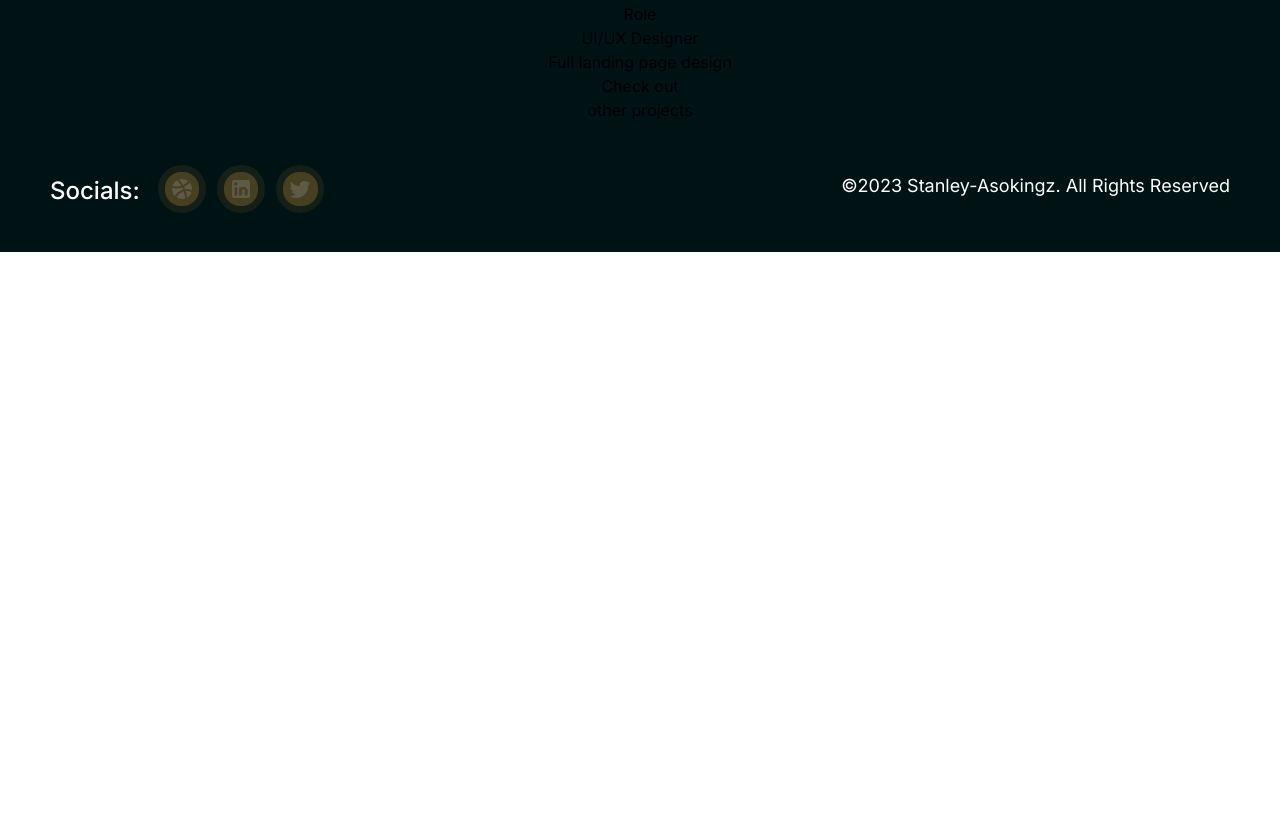
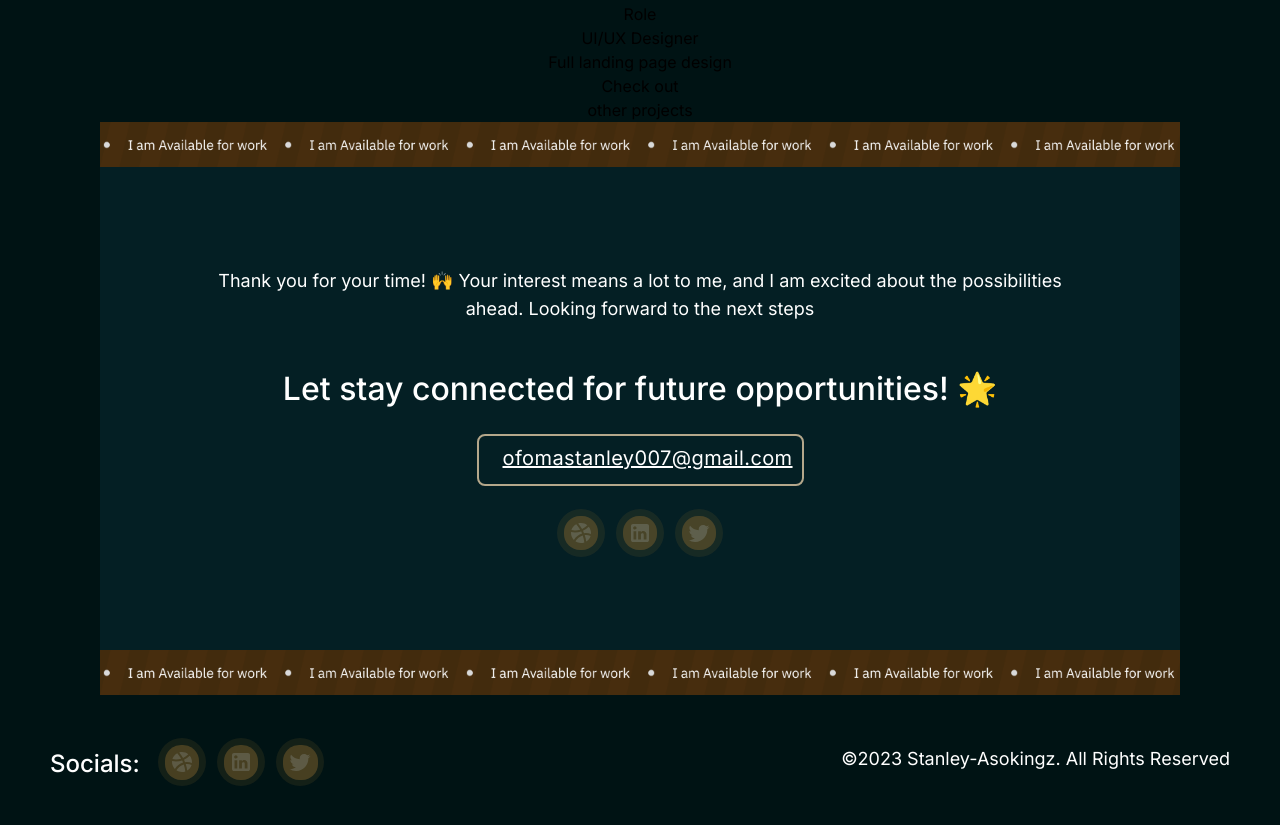
Before and after one commit to Maxwell011/portfolio-design, a Next.js app: page /charity in a window 1280 px wide. Shown: the part 1540-2365 px from the top of the page. Before the commit the page ends 1792 px from the top, so only its background shows below. Built offline with nearby package versions, Linux system fonts and the light colour scheme.

Commit message:
Add Contact2 component to Charity page

```diff
--- a/src/app/charity/page.tsx
+++ b/src/app/charity/page.tsx
@@ -1,18 +1,20 @@
 import Image from "next/image";
 import Chain from "../svg/chain";
+import Contact2 from "../components/contact2";
 
 export default function Charity() {
   return (
+    <section>
       <section className="bg-black flex flex-col items-center justify-center text-center px-[100px] py-0">
         {" "}
         <h1 className="text-[64px] font-bold uppercase">Save the world</h1>
         <p className="text-white text-lg font-normal tracking-[0.36px]">
           Welcome to the official landing page of Save The World. A dedicated
-        charity organization committed to making a positive impact on the lives
-        of those in need. Our mission is to bring hope, support, and change to
-        communities worldwide. This landing page serves as a gateway to our
-        charitable initiatives, events, and opportunities for you to join us in
-        making a difference.
+          charity organization committed to making a positive impact on the
+          lives of those in need. Our mission is to bring hope, support, and
+          change to communities worldwide. This landing page serves as a gateway
+          to our charitable initiatives, events, and opportunities for you to
+          join us in making a difference.
         </p>
         <div className="flex w-[1210px] h-[845px] justify-center items-center rounded-[40px] bg-[#233038]">
           {" "}
@@ -36,8 +38,8 @@ export default function Charity() {
             <p className="text-white text-lg font-normal tracking-[0.36px]">
               With the existing desktop screen for the product “Meet D Expert,
               design a mobile responsiveness for users to seamlessly access and
-            engage with our product on their smartphones, whether you are on the
-            go or relaxing at home.
+              engage with our product on their smartphones, whether you are on
+              the go or relaxing at home.
             </p>
           </div>
           <div>
@@ -64,7 +66,8 @@ export default function Charity() {
         <h2>Full landing page design</h2>
         {/* image */}
         <h3>Check out</h3>
-      <h3>other projects</h3>{" "}
+        <h3>other projects</h3> <Contact2 />
+      </section>
     </section>
   );
 }
```
Lines whose indentation alone changed are shown as unchanged.
